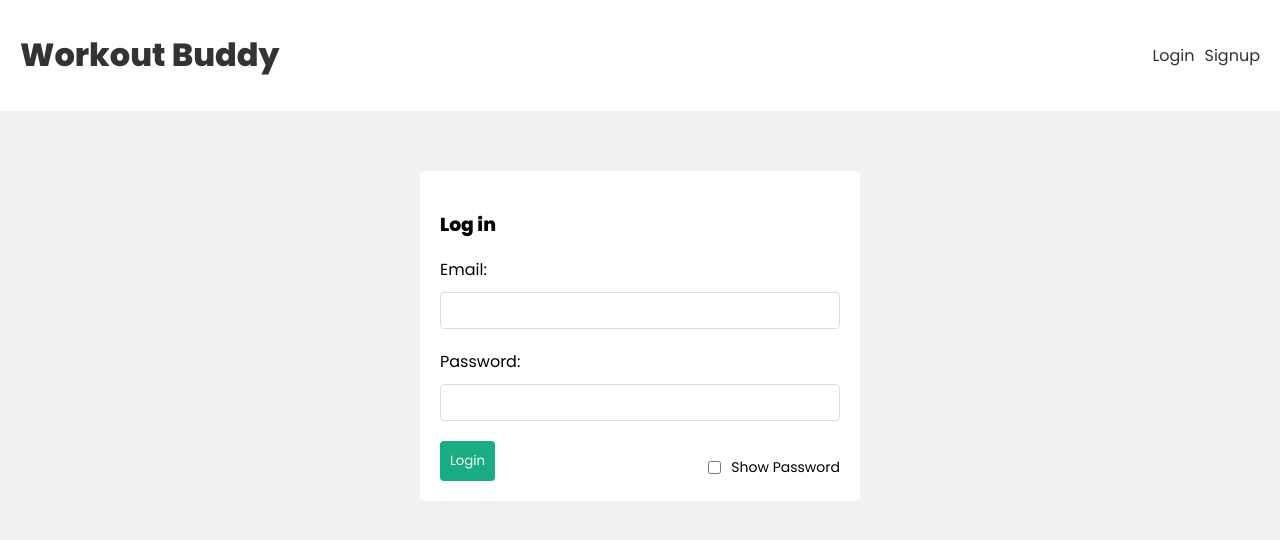
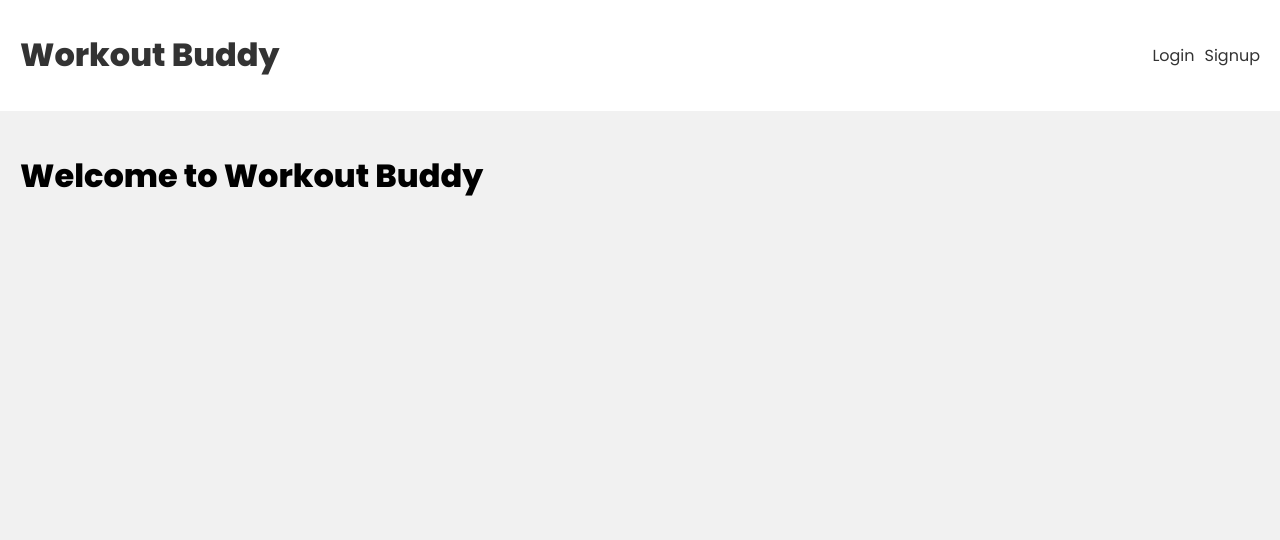
Before and after one commit to pranavb05/Workout_Buddy, a React (Create React App) app in the folder client/: page / in a window 1280 px wide. Before the commit this address led to /login. Shown: the top 540 px of the page. Built offline with nearby package versions, Linux system fonts and the light colour scheme; the HTML template or start-up script is replaced by a standard one.

Commit message:
Added Home page and switched old home page to Dashboard

```diff
--- a/client/src/App.js
+++ b/client/src/App.js
@@ -5,6 +5,7 @@ import Home from './pages/Home'
 import Navbar from './components/Navbar';
 import Login from './pages/Login';
 import Signup from './pages/Signup';
+import Dashboard from './pages/Dashboard';
 
 
 
@@ -17,16 +18,20 @@ function App() {
         <div className="pages">
           <Routes>
             <Route
-              path="/"
-              element={user ? <Home /> : <Navigate to="/login" />}
+            path="/"
+            element={<Home />}
+            />
+            <Route
+              path="/dashboard"
+              element={user ? <Dashboard /> : <Navigate to="/login" />}
             />
             <Route
               path="/login"
-              element={!user ? <Login /> : <Navigate to="/" />}
+              element={!user ? <Login /> : <Navigate to="/dashboard" />}
             />
             <Route
               path="/signup"
-              element={!user ? <Signup /> : <Navigate to="/" />}
+              element={!user ? <Signup /> : <Navigate to="/dashboard" />}
             />
           </Routes>
         </div>
--- a/client/src/index.css
+++ b/client/src/index.css
@@ -33,7 +33,7 @@ header a {
 }
 
 /* homepage */
-.home {
+.dashboard {
   display: grid;
   grid-template-columns: 3fr 1fr;
   gap: 100px;
--- /dev/null
+++ b/client/src/pages/Dashboard.js
@@ -0,0 +1,46 @@
+import { useEffect } from "react"
+import { useWorkoutsContext } from "../hooks/useWorkoutsContext"
+import { useAuthContext } from "../hooks/useAuthContext"
+
+// components
+import WorkoutDetails from "../components/WorkoutDetails"
+import WorkoutForm from "../components/WorkoutForm"
+
+
+const Dashboard = () => {
+    const { workouts, dispatch } = useWorkoutsContext()
+
+    const {user} = useAuthContext()
+
+    useEffect(() => {
+        const fetchWorkouts = async () => {
+            const response = await fetch('/api/workouts', {
+            headers:{
+                'Authorization': `Bearer ${user.token}`
+                }
+            })
+            const json = await response.json()
+
+            if (response.ok) {
+                dispatch({type: 'SET_WORKOUTS', payload: json.workouts})
+            }
+        }
+        if (user){
+            fetchWorkouts()
+        }
+
+    }, [dispatch, user])
+
+
+    return (
+    <div className="dashboard">
+        <div className="workouts">
+            {workouts && workouts.map((workout) => (
+                <WorkoutDetails key={workout._id} workout={workout} />
+            ))}
+        </div>
+        <WorkoutForm />
+    </div> )
+}
+
+export default Dashboard
--- a/client/src/pages/Home.js
+++ b/client/src/pages/Home.js
@@ -1,46 +1,7 @@
-import { useEffect } from "react"
-import { useWorkoutsContext } from "../hooks/useWorkoutsContext"
-import { useAuthContext } from "../hooks/useAuthContext"
-
-// components
-import WorkoutDetails from "../components/WorkoutDetails"
-import WorkoutForm from "../components/WorkoutForm"
-
-
 const Home = () => {
-    const { workouts, dispatch } = useWorkoutsContext()
-
-    const {user} = useAuthContext()
-
-    useEffect(() => {
-        const fetchWorkouts = async () => {
-            const response = await fetch('/api/workouts', {
-            headers:{
-                'Authorization': `Bearer ${user.token}`
-                }
-            })
-            const json = await response.json()
-
-            if (response.ok) {
-                dispatch({type: 'SET_WORKOUTS', payload: json.workouts})
-            }
-        }
-        if (user){
-            fetchWorkouts()
-        }
-
-    }, [dispatch, user])
-
-
     return (
-    <div className="home">
-        <div className="workouts">
-            {workouts && workouts.map((workout) => (
-                <WorkoutDetails key={workout._id} workout={workout} />
-            ))}
-        </div>
-        <WorkoutForm />
-    </div> )
+        <h1>Welcome to Workout Buddy</h1>
+     );
 }
 
-export default Home
+export default Home;
```
